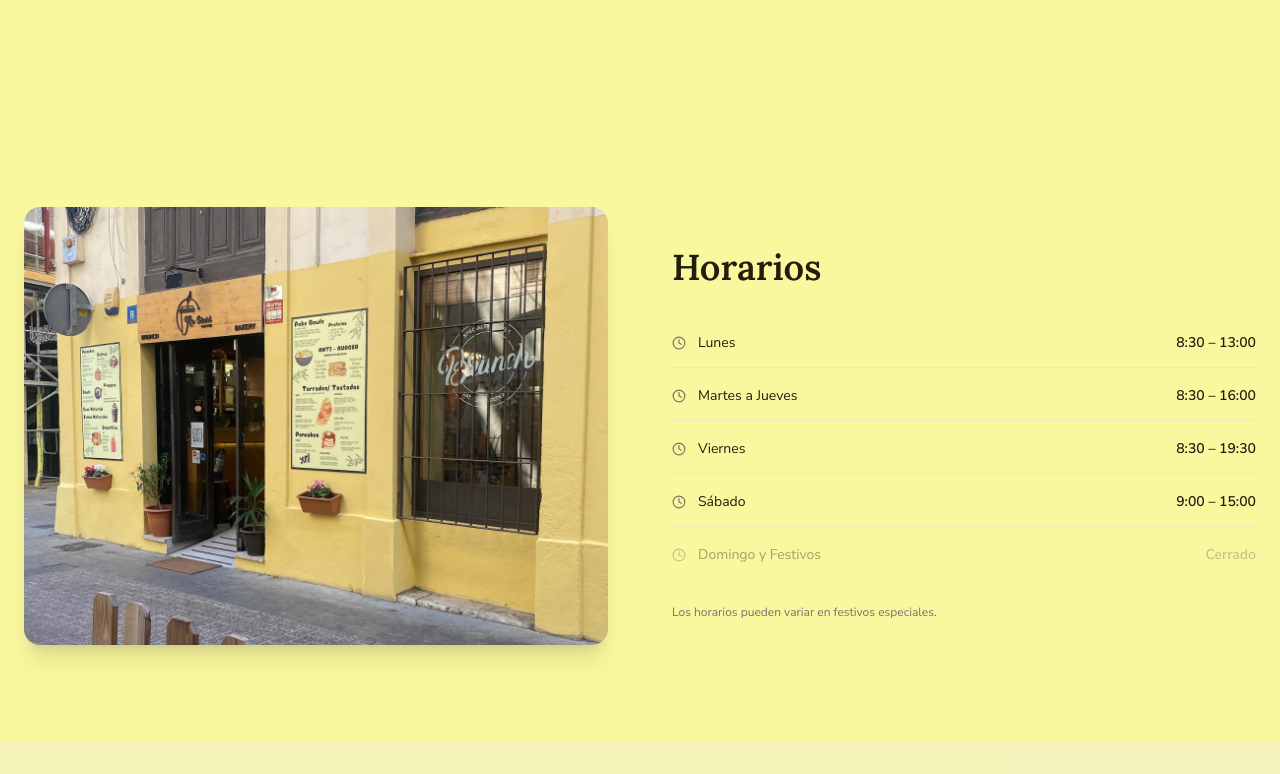
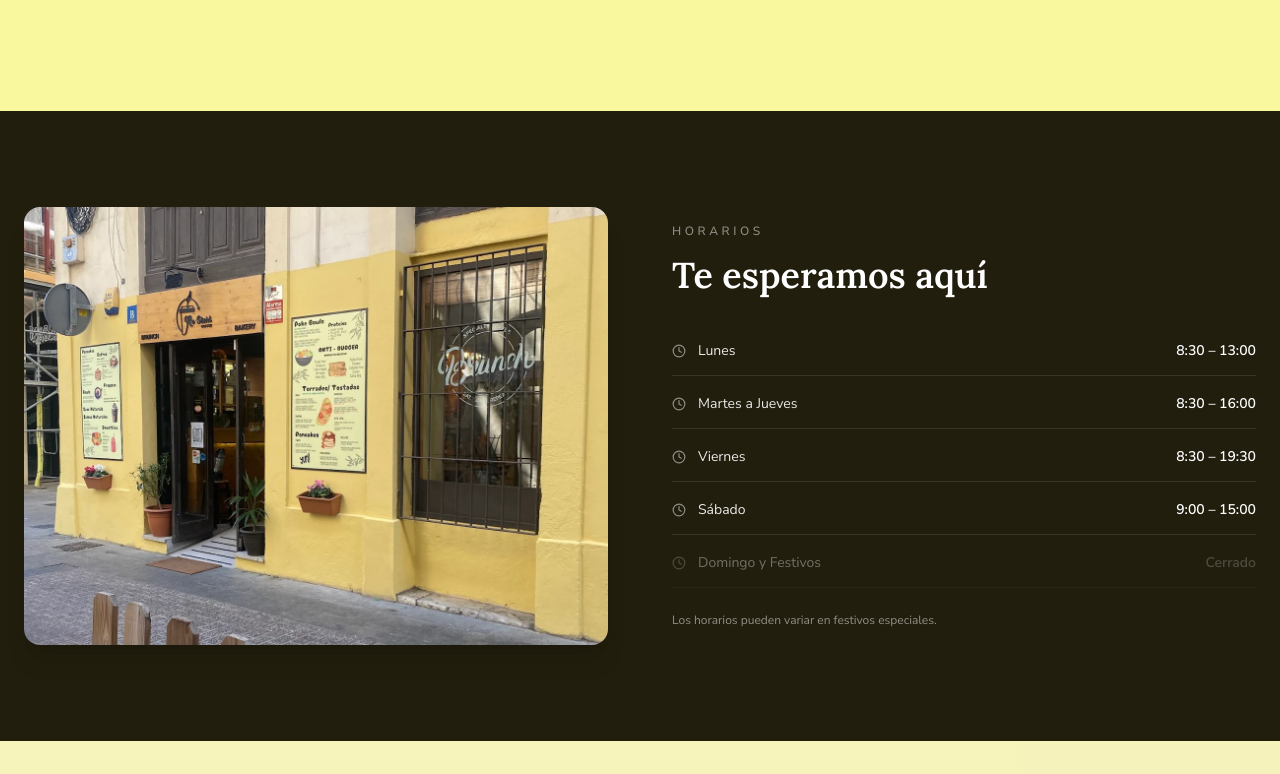
Before and after one commit to raudyweb/RESTART, a React (Vite) app: page / in a window 1280 px wide. Shown: the part 3066-3840 px from the top of the page. Built offline with nearby package versions, Linux system fonts and the light colour scheme.

Commit message:
Cambio de color para seguir un patron

```diff
--- a/src/components/HoursSection.tsx
+++ b/src/components/HoursSection.tsx
@@ -10,31 +10,31 @@ const schedule = [
 ];
 
 const HoursSection = () => (
-  <section id="horarios" className="py-24 bg-background">
+  <section id="horarios" className="py-24 bg-foreground">
     <div className="container px-6">
       <div className="grid md:grid-cols-2 gap-16 items-center">
         <div className="rounded-2xl overflow-hidden shadow-xl aspect-[4/3]">
           <img src={terraceImg} alt="Terraza de Re·Start Coffee" className="w-full h-full object-cover" loading="lazy" />
         </div>
         <div>
-          <p className="text-xs tracking-[0.3em] uppercase text-muted-foreground mb-4 font-medium"></p>
-          <h2 className="font-display text-3xl md:text-4xl font-semibold mb-8 text-foreground leading-snug">
-            Horarios
+          <p className="text-xs tracking-[0.3em] uppercase text-white/50 mb-4 font-medium">Horarios</p>
+          <h2 className="font-display text-3xl md:text-4xl font-semibold mb-8 text-white leading-snug">
+            Te esperamos aquí
           </h2>
           <div className="space-y-1">
             {schedule.map((item) => (
-              <div key={item.days} className={`flex items-center justify-between py-3.5 border-b border-border/50 ${item.closed ? "opacity-40" : ""}`}>
-                <span className="flex items-center gap-3 text-sm text-foreground">
-                  <Clock size={14} className="text-muted-foreground" />
+              <div key={item.days} className={`flex items-center justify-between py-3.5 border-b border-white/10 ${item.closed ? "opacity-40" : ""}`}>
+                <span className="flex items-center gap-3 text-sm text-white/90">
+                  <Clock size={14} className="text-white/50" />
                   {item.days}
                 </span>
-                <span className={`text-sm font-semibold ${item.closed ? "text-muted-foreground" : "text-foreground"}`}>
+                <span className={`text-sm font-semibold ${item.closed ? "text-white/50" : "text-white"}`}>
                   {item.hours}
                 </span>
               </div>
             ))}
           </div>
-          <p className="text-xs text-muted-foreground mt-6">Los horarios pueden variar en festivos especiales.</p>
+          <p className="text-xs text-white/50 mt-6">Los horarios pueden variar en festivos especiales.</p>
         </div>
       </div>
     </div>
```
